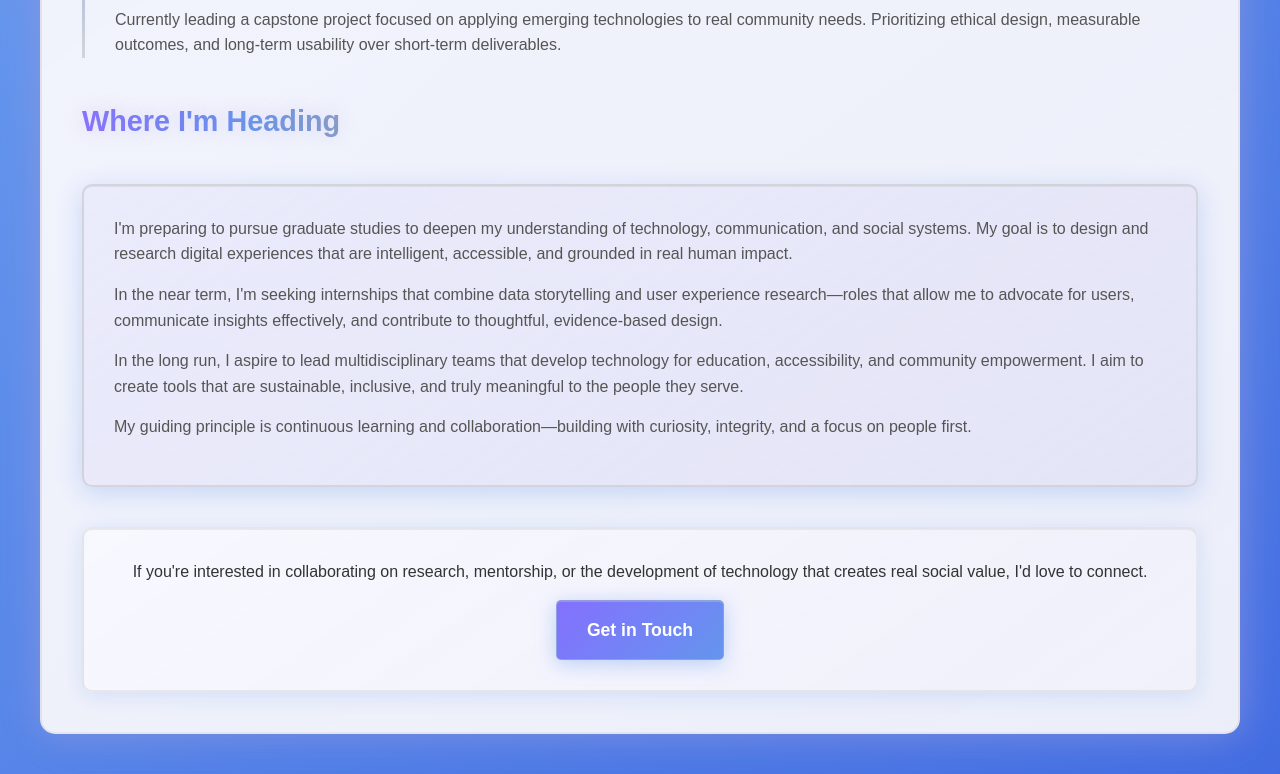
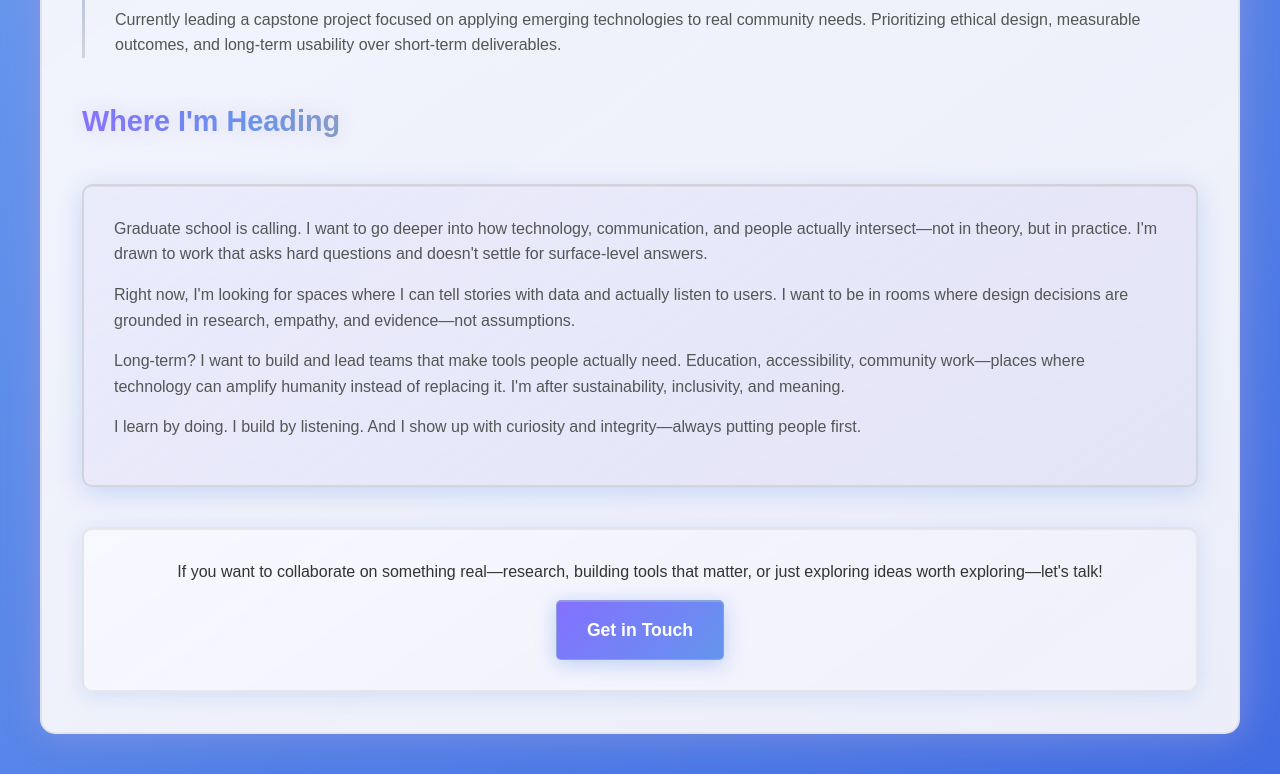
Before and after one commit to catamv3/BCS377, a plain HTML site: page Project_1/pages/north_node.html in a window 1280 px wide. Shown: the part 1900-2674 px from the top of the page. Drawn offline with Linux system fonts and the light colour scheme.

Commit message:
north update

```diff
--- a/Project_1/pages/north_node.html
+++ b/Project_1/pages/north_node.html
@@ -138,23 +138,15 @@
     <div class="section">
       <h2 class="section-title">Where I'm Heading</h2>
       <div class="future-box">
-        <p>I'm preparing to pursue graduate studies to deepen my understanding of technology, communication, and social
-          systems. My goal is to design and research digital experiences that are intelligent, accessible, and grounded
-          in real human impact.</p>
-        <p>In the near term, I'm seeking internships that combine data storytelling and user experience research—roles
-          that allow me to advocate for users, communicate insights effectively, and contribute to thoughtful,
-          evidence-based design.</p>
-        <p>In the long run, I aspire to lead multidisciplinary teams that develop technology for education,
-          accessibility, and community empowerment. I aim to create tools that are sustainable, inclusive, and truly
-          meaningful to the people they serve.</p>
-        <p>My guiding principle is continuous learning and collaboration—building with curiosity, integrity, and a focus
-          on people first.</p>
+        <p>Graduate school is calling. I want to go deeper into how technology, communication, and people actually intersect—not in theory, but in practice. I'm drawn to work that asks hard questions and doesn't settle for surface-level answers.</p>
+        <p>Right now, I'm looking for spaces where I can tell stories with data and actually listen to users. I want to be in rooms where design decisions are grounded in research, empathy, and evidence—not assumptions.</p>
+        <p>Long-term? I want to build and lead teams that make tools people actually need. Education, accessibility, community work—places where technology can amplify humanity instead of replacing it. I'm after sustainability, inclusivity, and meaning.</p>
+        <p>I learn by doing. I build by listening. And I show up with curiosity and integrity—always putting people first.</p>
       </div>
     </div>
 
     <div class="cta-section">
-      <p>If you're interested in collaborating on research, mentorship, or the development of technology that creates
-        real social value, I'd love to connect.</p>
+      <p>If you want to collaborate on something real—research, building tools that matter, or just exploring ideas worth exploring—let's talk!</p>
       <a href="mailto:hello@northnodeprofile.com" class="cta-button">Get in Touch</a>
     </div>
 
```
